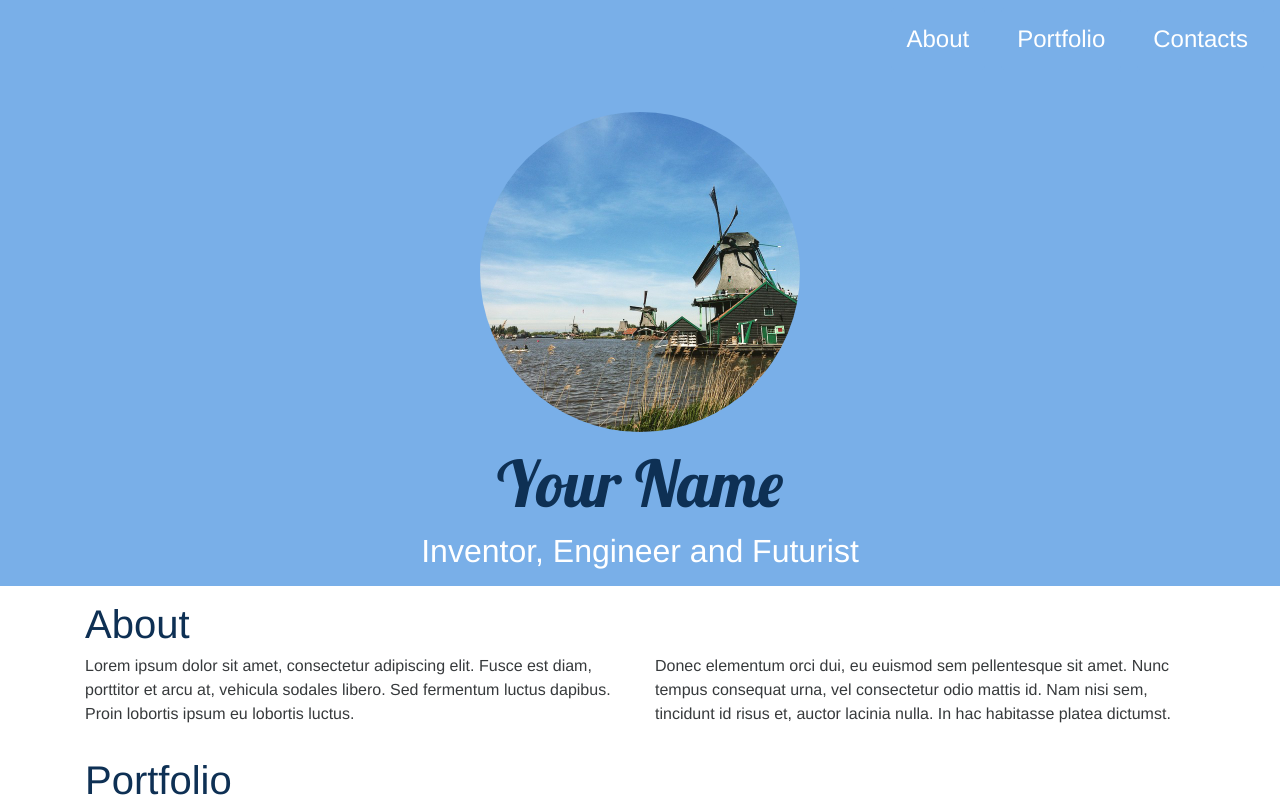
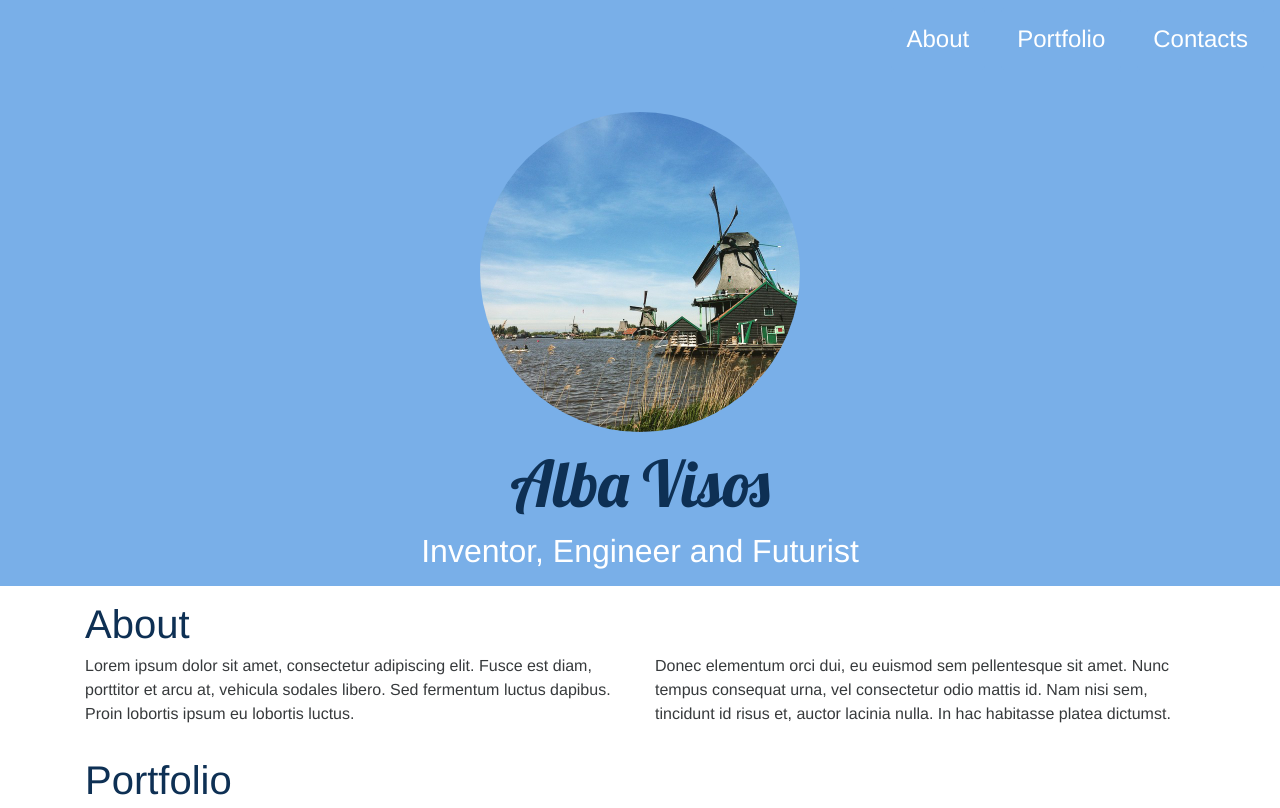
Before and after one commit to Vimial/AplicacionPages, a Jekyll site: the page built from index.html, in a window 1280 px wide and 1400 px high. Shown: the top 808 px of the window. Built offline with Jekyll 4.4.1, drawn with Linux system fonts in a browser that asks for light colours; nearby versions of some CDN libraries; some of the changed text lies outside the part shown; grey boxes are pictures that could not be loaded.

Commit message:
Update _config.yml

```diff
--- a/_config.yml
+++ b/_config.yml
@@ -1,8 +1,8 @@
 # Site settings
 # in the templates available like {{ site.myvariable }}.
 title: Clean portfolio theme for Jekyll powered by Bootstrap 4.
-email: your-email@domain.com
-brand: Your Name
+email: alba.visos@gmail.com
+brand: Alba Visos
 headline: Inventor, Engineer and Futurist
 description: > # this means to ignore newlines until "baseurl:"
   New Site
@@ -17,7 +17,7 @@ markdown: kramdown
 snapwidget: 247552
 
 # Contacts
-email: your.name@gmail.com
+email: alba.visos@gmail.com
 phone: +1-800-555-2016
 
 # Tracking
```
